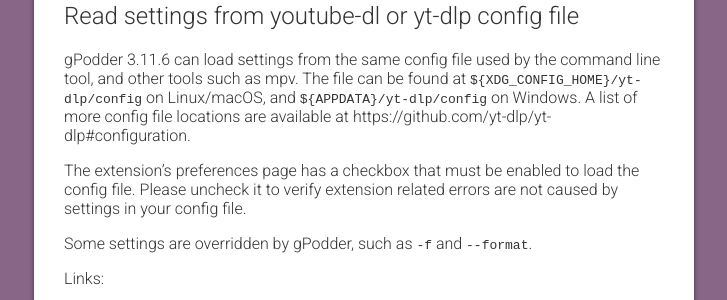
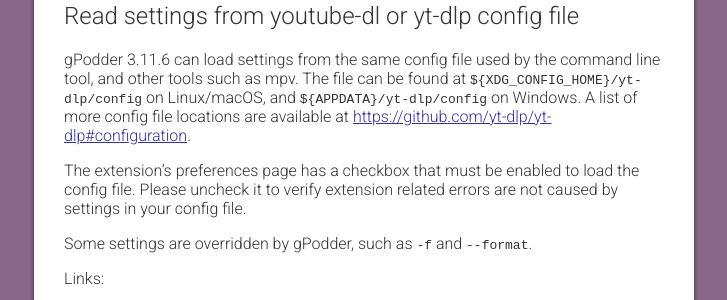
Before and after one commit to gpodder/gpodder.github.io, a Jekyll site: the page built from docs/extensions/youtubedl.md, in a window 1280 px wide. Shown: the part 1447-1747 px from the top of the page, without its empty margins (276-1003 px from the left). Built offline with Jekyll 4.4.1, drawn with Linux system fonts in a browser that asks for light colours; our own code applies the rules of GitHub Pages for plain Markdown files.

Commit message:
Fix link to URL.

```diff
--- a/docs/extensions/youtubedl.md
+++ b/docs/extensions/youtubedl.md
@@ -71,7 +71,7 @@
 
 gPodder 3.11.6 can load settings from the same config file used by the command line tool, and other tools such as mpv.
 The file can be found at `${XDG_CONFIG_HOME}/yt-dlp/config` on Linux/macOS, and `${APPDATA}/yt-dlp/config` on Windows.
-A list of more config file locations are available at https://github.com/yt-dlp/yt-dlp#configuration.
+A list of more config file locations are available at <https://github.com/yt-dlp/yt-dlp#configuration>.
 
 The extension's preferences page has a checkbox that must be enabled to load the config file.
 Please uncheck it to verify extension related errors are not caused by settings in your config file.
```
